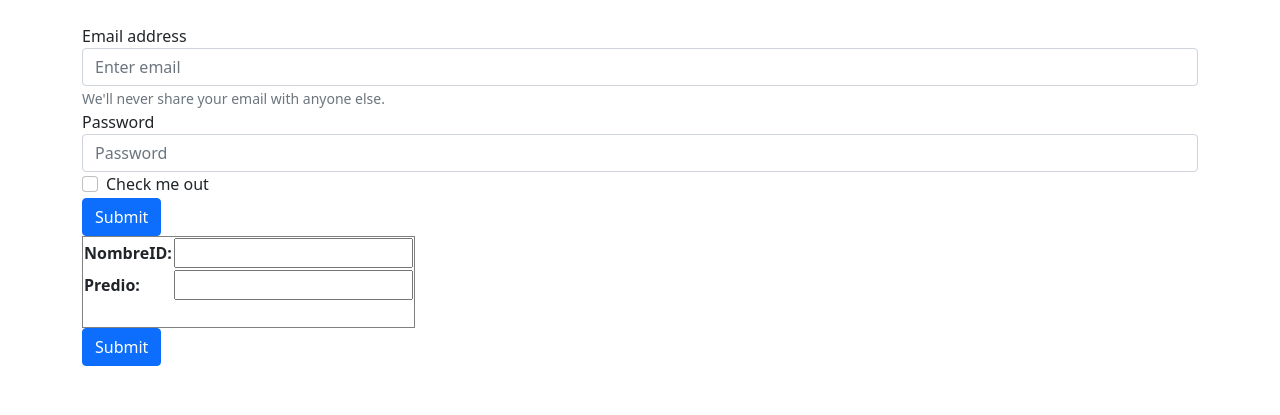
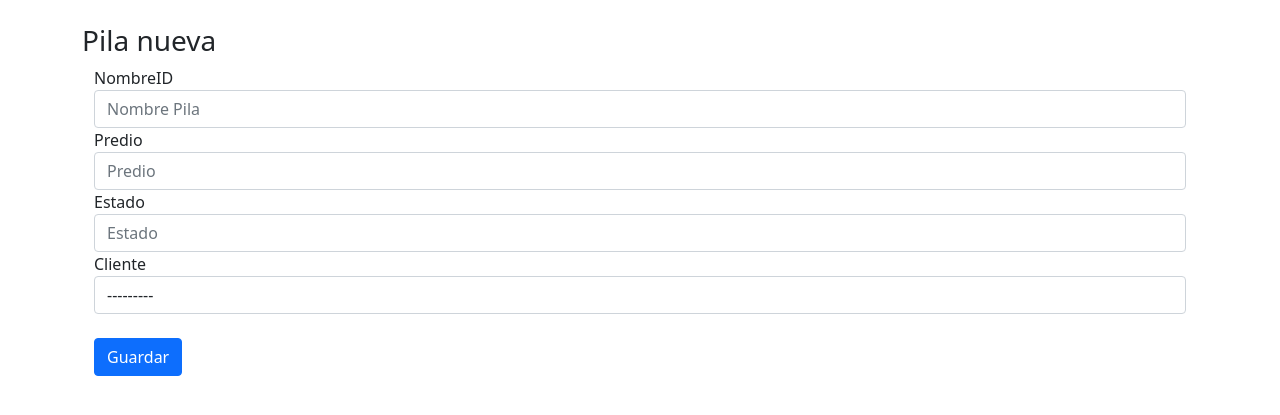
Before and after one commit to FFloresM/RbpiLocalApp, a Django app: page /app/pila/nueva in a window 1280 px wide. Shown: the part 56-471 px from the top of the page. Run offline with Django 3.2, Linux system fonts and the light colour scheme; data that the repository does not hold is empty.

Commit message:
eliminar pilas

```diff
--- /dev/null
+++ b/app/forms.py
@@ -0,0 +1,14 @@
+from django.forms import ModelForm, TextInput, Select
+from .models import Pila
+
+
+class PilaCreateForm(ModelForm):
+	class Meta:
+		model = Pila
+		fields = ['nombreID', 'predio', 'estado', 'cliente']
+		widgets = {
+			'nombreID': TextInput(attrs={'class':'form-control', 'placeholder':'Nombre Pila'}),
+			'predio': TextInput(attrs={'class':'form-control', 'placeholder':'Predio'}),
+			'estado': TextInput(attrs={'class':'form-control', 'placeholder':'Estado'}),
+			'cliente': Select(attrs={'class':'form-control'}),
+		}
--- a/app/models.py
+++ b/app/models.py
@@ -41,7 +41,10 @@ class Pila(models.Model):
 
     class Meta:
         ordering = ('cliente', )
-
+    """
+    def get_absolute_url(self):
+    	return reverse('index', kwargs={'pk': self.pk})
+	"""
 class Medicion(models.Model):
     """Datos que son medidos por la lanza"""
     fecha_creacion = models.DateTimeField("fecha de creacion", auto_now_add=True)
--- a/app/templates/app/base.html
+++ b/app/templates/app/base.html
@@ -1,5 +1,5 @@
 <!DOCTYPE html>
-<html lang="en">
+<html lang="es">
   <head>
     <!-- Required meta tags -->
     <meta charset="utf-8">
--- a/app/templates/app/index.html
+++ b/app/templates/app/index.html
@@ -72,7 +72,7 @@
 	      <th>
 	      	<a class="btn btn-warning btn-sm" href="#" role="button">Editar</a>
 	      	<a class="btn btn-primary btn-sm" href="#" role="button">Ver datos</a>
-	      	<a class="btn btn-danger btn-sm" href="#" role="button">Eliminar</a>
+	      	<a class="btn btn-danger btn-sm" href="{% url 'app:pila-delete' pila.id %}" role="button">Eliminar</a>
 	      </th>
 	    </tr>
     {% endfor %}
--- a/app/templates/app/pila_form.html
+++ b/app/templates/app/pila_form.html
@@ -6,62 +6,20 @@
 
 {% block page_content %}
 <br>
+<h3>Pila nueva</h3>
+<div class="container">
 	<form method="POST" enctype="multipart/form-data">
-
 	    <!-- Security token -->
 	    {% csrf_token %}
 
+	    {% for field in form %}
 	    <div class="form-group">
-    <label for="exampleInputEmail1">Email address</label>
-    <input type="email" class="form-control" id="exampleInputEmail1" aria-describedby="emailHelp" placeholder="Enter email">
-    <small id="emailHelp" class="form-text text-muted">We'll never share your email with anyone else.</small>
+		    <label for="{{ field.name }}">{{ field.label }}</label>
+		    {{ field }}
 	  	</div>
-  <div class="form-group">
-    <label for="exampleInputPassword1">Password</label>
-    <input type="password" class="form-control" id="exampleInputPassword1" placeholder="Password">
+	  	{% endfor %}
+	  	<br>
+	  <input type="submit" class="btn btn-primary" value="Guardar">
+	</form>
 </div>
-  <div class="form-check">
-    <input type="checkbox" class="form-check-input" id="exampleCheck1">
-    <label class="form-check-label" for="exampleCheck1">Check me out</label>
-  </div>
-  <button type="submit" class="btn btn-primary">Submit</button>
-
-
-
-
-
-
-    <!-- Using the formset -->
-    <table border="1">
-
-      <tr>
-        <th>{{ form.nombreID.label_tag }}</th>
-        <td>
-          {{ form.nombreID.errors }}
-          {{ form.nombreID }}
-        </td>
-      </tr>
-
-      <tr>
-        <th>{{ form.predio.label_tag }}</th>
-        <td>
-          {{ form.predio.errors }}
-          {{ form.predio }}
-        </td>
-      </tr>
-
-      <tr>
-        <th>{{ form.message.label_tag }}</th>
-        <td>
-          {{ form.message.errors }}
-          {{ form.message }}
-          <br />
-          {{ form.message.help_text }}
-        </td>
-      </tr>
-
-  </table>
-
-  <button type="submit" class="btn btn-primary">Submit</button>
-</form>
 {% endblock %}
--- a/app/urls.py
+++ b/app/urls.py
@@ -6,6 +6,7 @@ app_name = 'app'
 urlpatterns = [
 	path('', index, name='index'),
 	path('pila/nueva', PilaCreate.as_view(), name='pila-nueva'),
+	path('pila/<int:pk>/eliminar', PilaDelete.as_view(), name='pila-delete'),
 	path('registros', RegistrosView.as_view(), name='registros'),
 
 ]
--- a/app/views.py
+++ b/app/views.py
@@ -1,9 +1,10 @@
 from django.shortcuts import render
-from django.http import HttpResponse
 from django.views import generic
 from django.utils import timezone
+from django.urls import reverse, reverse_lazy
 from django.views.generic.edit import CreateView, DeleteView, UpdateView
 from .models import *
+from .forms import *
 
 def index(request):
 	cliente = Cliente.objects.get(id=1)
@@ -22,7 +23,16 @@ def nuevaPila(request):
 """
 class PilaCreate(CreateView):
 	model = Pila
-	fields = ['nombreID', 'predio', 'estado', 'cliente']
+	form_class = PilaCreateForm
+
+	def get_success_url(self):
+		return reverse('app:index')
+
+class PilaDelete(DeleteView):
+	model = Pila
+	success_url = reverse_lazy('app:index')
+
+
 """
 def registros(request):
 
```
Also changed, not shown: app/templates/app/pila_confirm_delete.html (added, +18 -0 lines). Lines whose indentation alone changed are shown as unchanged.
